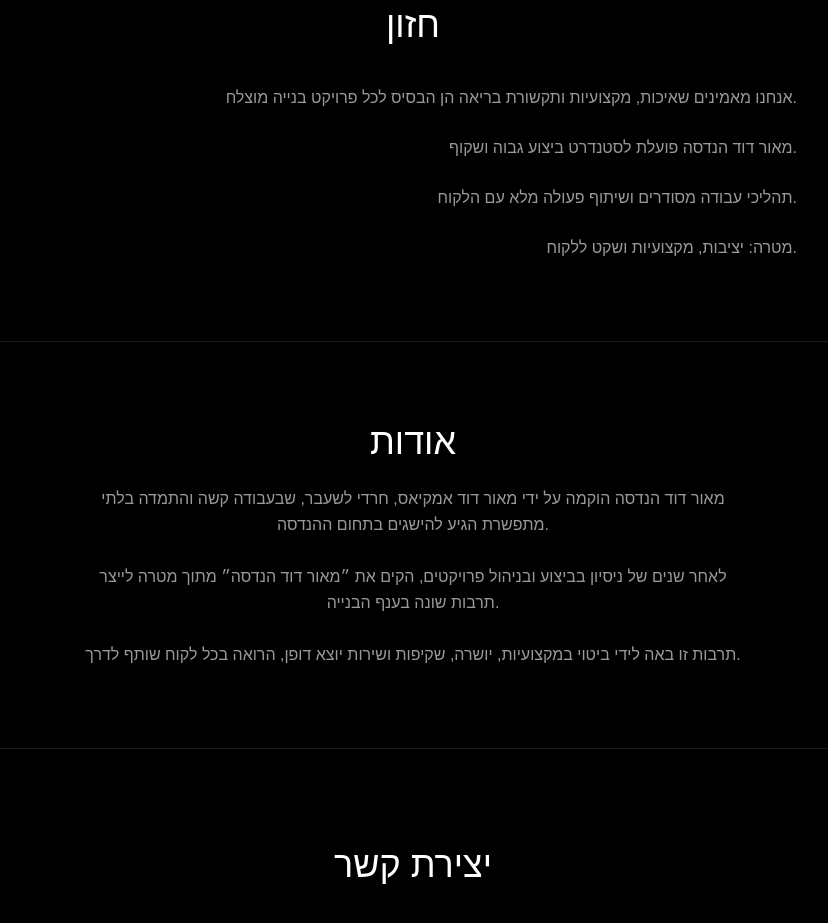
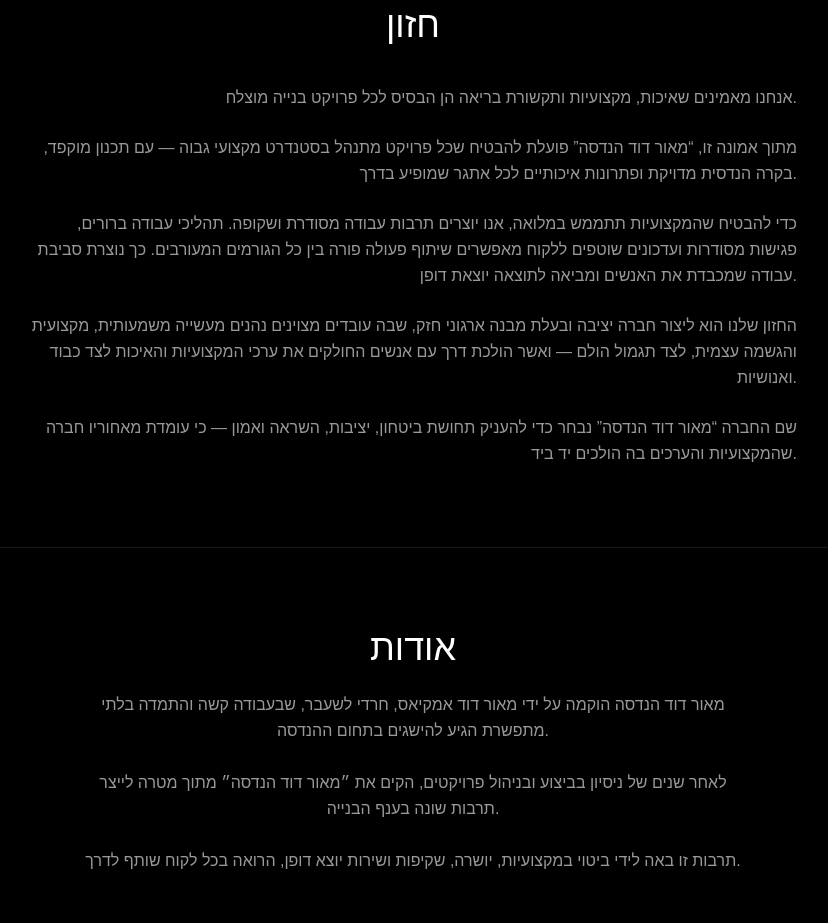
Before and after one commit to maordeng/construction-site, a Next.js app: page / in a window 1280 px wide. Shown: the part 2520-3443 px from the top of the page, without its empty margins (227-1055 px from the left). Built offline with nearby package versions, Linux system fonts and the light colour scheme.

Commit message:
update vision section content

```diff
--- a/app/page.tsx
+++ b/app/page.tsx
@@ -349,10 +349,25 @@ export default function Home() {
 
         <div className="max-w-3xl mx-auto text-white/60 space-y-6 leading-relaxed text-right">
 
-          <p>אנחנו מאמינים שאיכות, מקצועיות ותקשורת בריאה הן הבסיס לכל פרויקט בנייה מוצלח.</p>
-          <p>מאור דוד הנדסה פועלת לסטנדרט ביצוע גבוה ושקוף.</p>
-          <p>תהליכי עבודה מסודרים ושיתוף פעולה מלא עם הלקוח.</p>
-          <p>מטרה: יציבות, מקצועיות ושקט ללקוח.</p>
+          <p>
+            אנחנו מאמינים שאיכות, מקצועיות ותקשורת בריאה הן הבסיס לכל פרויקט בנייה מוצלח.
+          </p>
+
+          <p>
+            מתוך אמונה זו, “מאור דוד הנדסה” פועלת להבטיח שכל פרויקט מתנהל בסטנדרט מקצועי גבוה — עם תכנון מוקפד, בקרה הנדסית מדויקת ופתרונות איכותיים לכל אתגר שמופיע בדרך.
+          </p>
+
+          <p>
+            כדי להבטיח שהמקצועיות תתממש במלואה, אנו יוצרים תרבות עבודה מסודרת ושקופה. תהליכי עבודה ברורים, פגישות מסודרות ועדכונים שוטפים ללקוח מאפשרים שיתוף פעולה פורה בין כל הגורמים המעורבים. כך נוצרת סביבת עבודה שמכבדת את האנשים ומביאה לתוצאה יוצאת דופן.
+          </p>
+
+          <p>
+            החזון שלנו הוא ליצור חברה יציבה ובעלת מבנה ארגוני חזק, שבה עובדים מצוינים נהנים מעשייה משמעותית, מקצועית והגשמה עצמית, לצד תגמול הולם — ואשר הולכת דרך עם אנשים החולקים את ערכי המקצועיות והאיכות לצד כבוד ואנושיות.
+          </p>
+
+          <p>
+            שם החברה “מאור דוד הנדסה” נבחר כדי להעניק תחושת ביטחון, יציבות, השראה ואמון — כי עומדת מאחוריו חברה שהמקצועיות והערכים בה הולכים יד ביד.
+          </p>
 
         </div>
 
```
